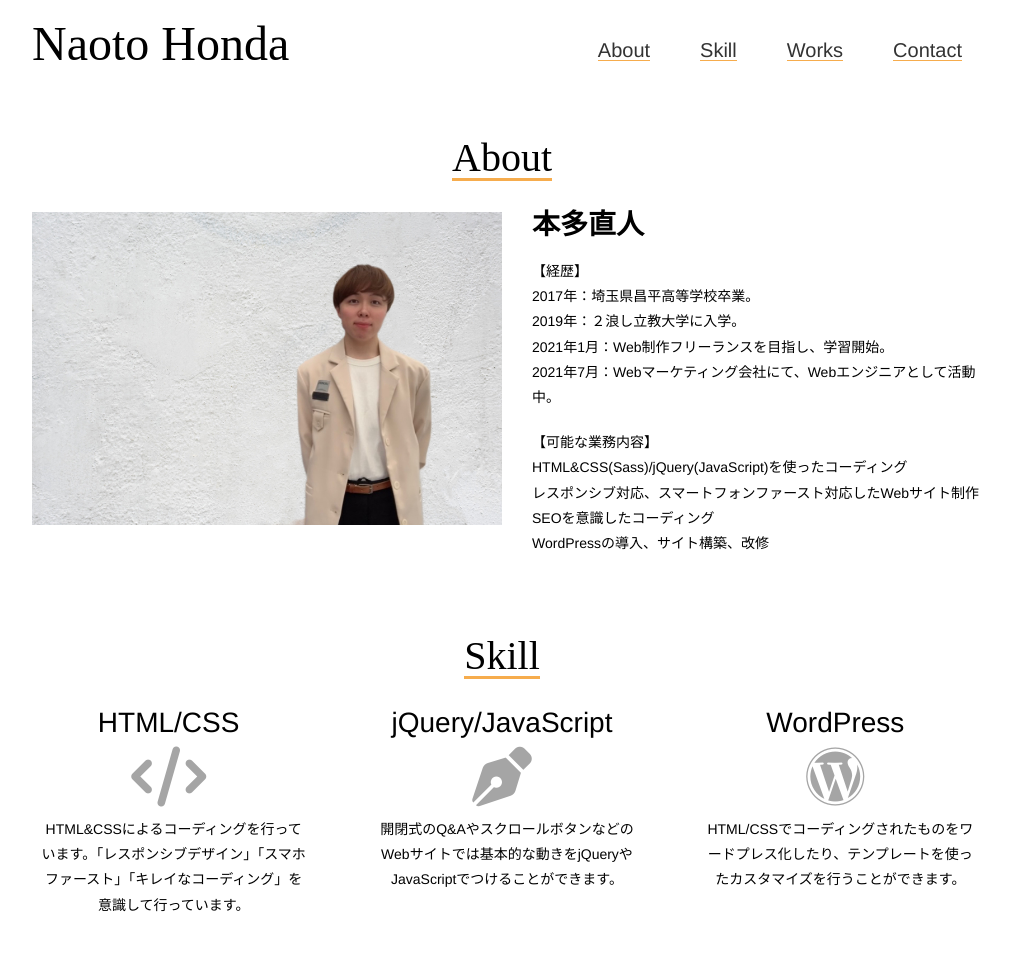
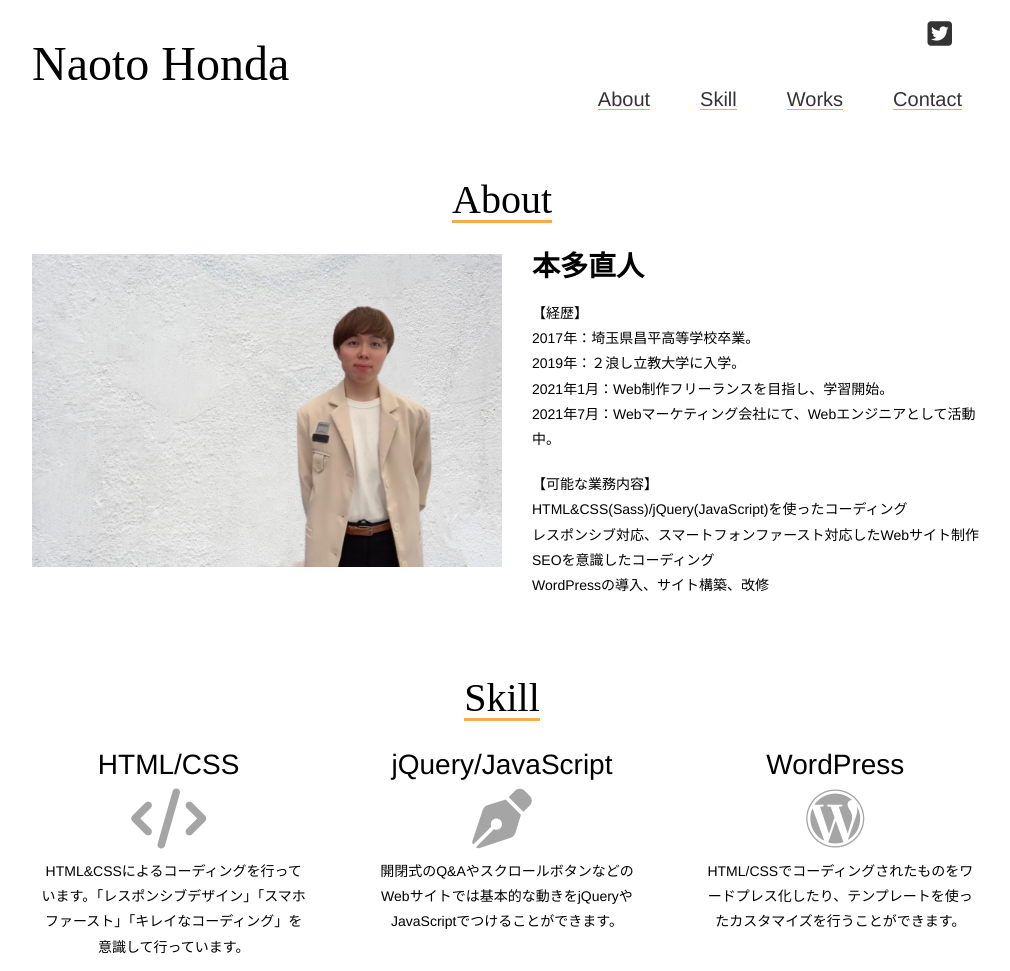
Before and after one commit to naoto-honda/My-portforio, a plain HTML site: page index.html in a window 1280 px wide. Shown: the top 971 px of the page, without its empty margins (138-1148 px from the left). Drawn offline with Linux system fonts and the light colour scheme.

Commit message:
Add files via upload

```diff
--- a/css/style.scss
+++ b/css/style.scss
@@ -173,6 +173,11 @@ header {
       font-weight: normal;
       font-family:'Times New Roman', Times, serif;
       margin: 20px 0;
+    }
+
+    .sns {
+      margin-bottom: 10px;
+      font-size: 1.4rem;
     }
 
     nav ul {
@@ -390,6 +395,15 @@ footer {
       justify-content: space-between;
       margin: 0 3%;
 
+      h1 {
+        margin: 40px 0;
+      }
+
+      .sns {
+        padding: 20px 20px 0 0;
+        text-align: right;
+      }
+
 
 
       nav ul {
--- a/index.html
+++ b/index.html
@@ -17,7 +17,13 @@
     <!-- header -->
     <header>
       <div class="wrapper animation">
+        <div class="header-left">
           <h1>Naoto Honda</h1>
+        </div>
+        <div class="header-right">
+          <div class="sns">
+            <a  class="twitter" href="https://twitter.com/naoto4530"><i class="fab fa-twitter-square"></i></a>
+          </div>
           <nav>
             <ul>
               <li><a href="#about">About</a></li>
@@ -26,6 +32,7 @@
               <li><a href="#contact">Contact</a></li>
             </ul>
           </nav>
+        </div>
       </div>
     </header>
     <!-- header -->
```
Also changed, not shown: css/style.css, 1 other file. Lines whose indentation alone changed are shown as unchanged.
